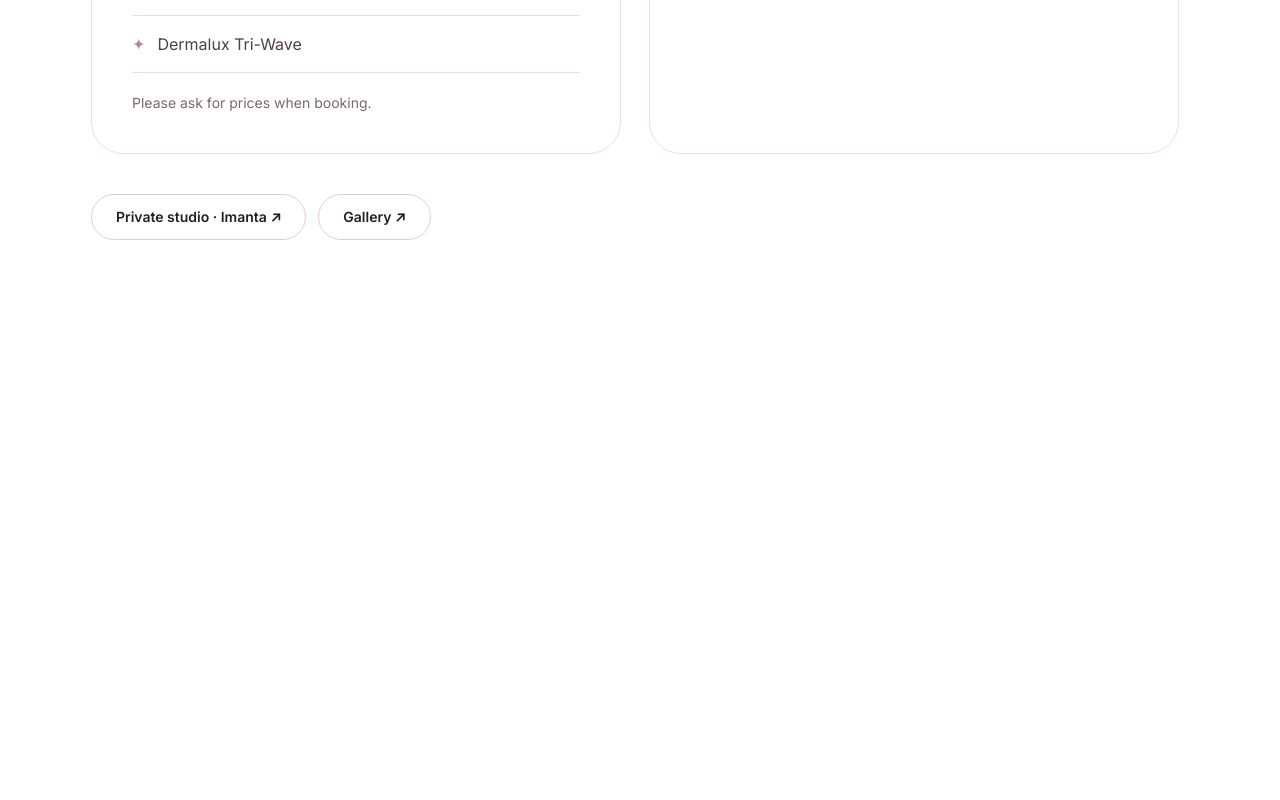
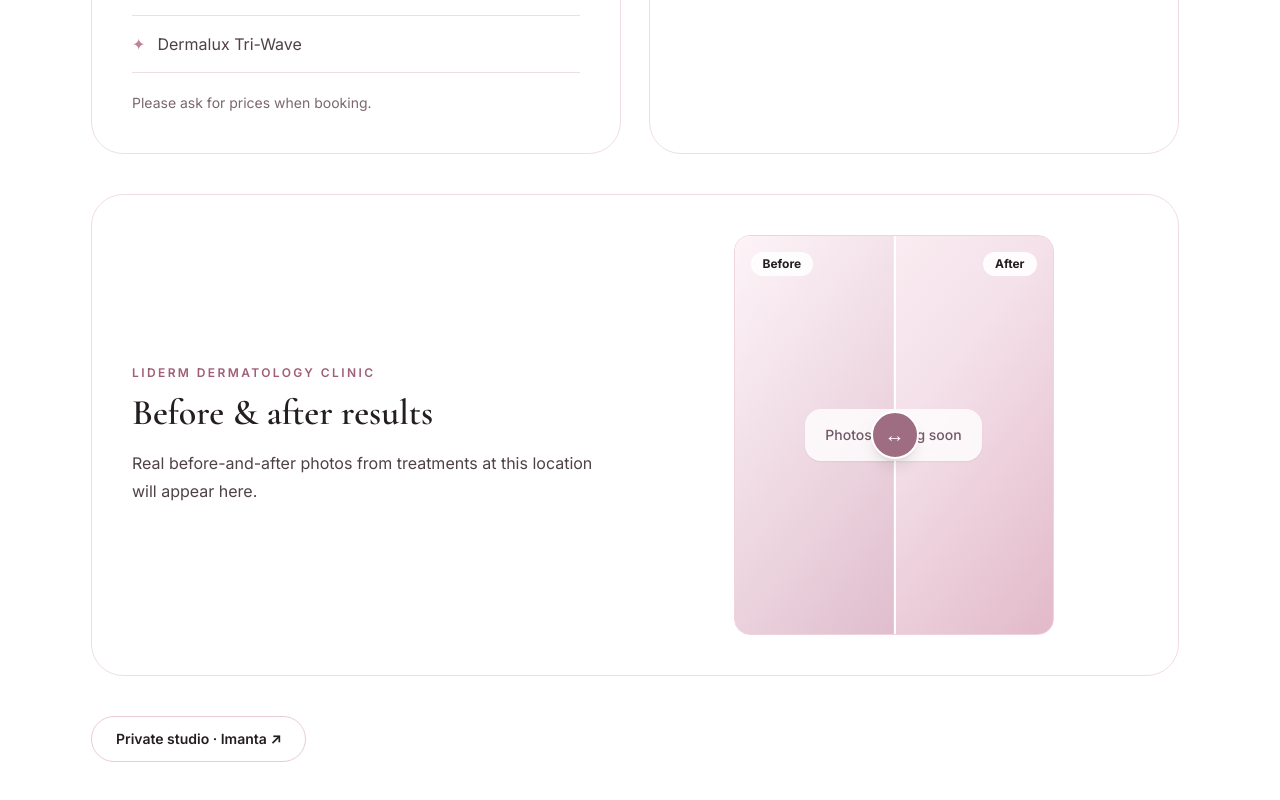
Before and after one commit to SergeyJak/Sweet-lana, a Next.js app: page /en/cabinet/center in a window 1280 px wide. Shown: the part 987-1787 px from the top of the page. Before the commit the page ends 1387 px from the top, so only its background shows below. Built offline with nearby package versions, Linux system fonts and the light colour scheme; no server answers.

Commit message:
Move before-and-after gallery area into each studio page

```diff
--- a/src/app/[locale]/cabinet/[slug]/page.tsx
+++ b/src/app/[locale]/cabinet/[slug]/page.tsx
@@ -1,3 +1,4 @@
+import BeforeAfterSlider from '@/components/BeforeAfterSlider'
 import { notFound } from 'next/navigation'
 import type { Metadata } from 'next'
 import Link from 'next/link'
@@ -68,9 +69,20 @@ export default async function CabinetPage({ params }: { params: Promise<{ locale
             )}
           </section>
         </div>
+        <section id="gallery" aria-labelledby="cabinet-gallery-heading" className="mt-10 rounded-[2rem] border border-[#f0dce4] bg-white/90 p-6 backdrop-blur-sm md:p-10">
+          <div className="grid items-center gap-7 md:grid-cols-2">
+            <div>
+              <p className="mb-3 text-xs font-semibold uppercase tracking-[0.2em] text-[#a05e78]">{office.title}</p>
+              <h2 id="cabinet-gallery-heading" className="font-serif text-4xl !text-[#241e20]">{locale === 'ru' ? 'Результаты до и после' : locale === 'lv' ? 'Rezultāti pirms un pēc' : 'Before & after results'}</h2>
+              <p className="mt-4 max-w-lg text-base leading-7 text-[#4f4148]">{locale === 'ru' ? 'Здесь появятся реальные фотографии результатов процедур именно этого кабинета.' : locale === 'lv' ? 'Šeit būs redzami īsti šī kabineta procedūru rezultātu fotoattēli.' : 'Real before-and-after photos from treatments at this location will appear here.'}</p>
+            </div>
+            <div className="mx-auto w-full max-w-[320px]">
+              <BeforeAfterSlider beforeLabel={locale === 'ru' ? 'До' : locale === 'lv' ? 'Pirms' : 'Before'} afterLabel={locale === 'ru' ? 'После' : locale === 'lv' ? 'Pēc' : 'After'} emptyLabel={locale === 'ru' ? 'Фото скоро' : locale === 'lv' ? 'Foto drīzumā' : 'Photos coming soon'} />
+            </div>
+          </div>
+        </section>
         <div className="mt-10 flex flex-wrap gap-3">
           <Link href={`/${locale}/cabinet/${slug === 'imanta' ? 'center' : 'imanta'}`} className="rounded-full border border-[#e7cbd5] bg-white/90 px-6 py-3 text-sm font-semibold text-[#241e20]">{slug === 'imanta' ? t.center.title : t.imanta.title} ↗</Link>
-          <Link href={`/${locale}/gallery`} className="rounded-full border border-[#e7cbd5] bg-white/90 px-6 py-3 text-sm font-semibold text-[#241e20]">{locale === 'ru' ? 'Галерея' : locale === 'lv' ? 'Galerija' : 'Gallery'} ↗</Link>
         </div>
       </main>
       <nav aria-label="WhatsApp and Instagram" className="fixed inset-x-0 bottom-0 z-40 grid grid-cols-2 gap-3 border-t border-[#e7cbd5] bg-white/95 p-3 pb-[calc(0.75rem+env(safe-area-inset-bottom))] shadow-lg backdrop-blur md:inset-x-auto md:bottom-6 md:right-6 md:flex md:flex-col md:rounded-2xl md:border">
```
